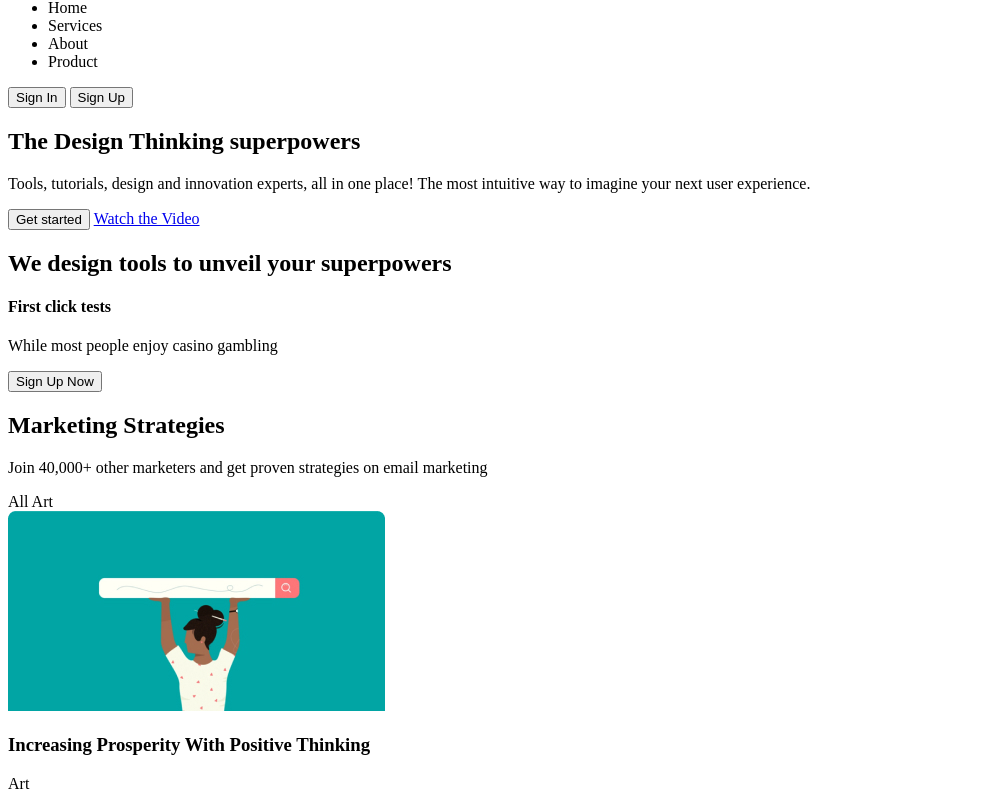
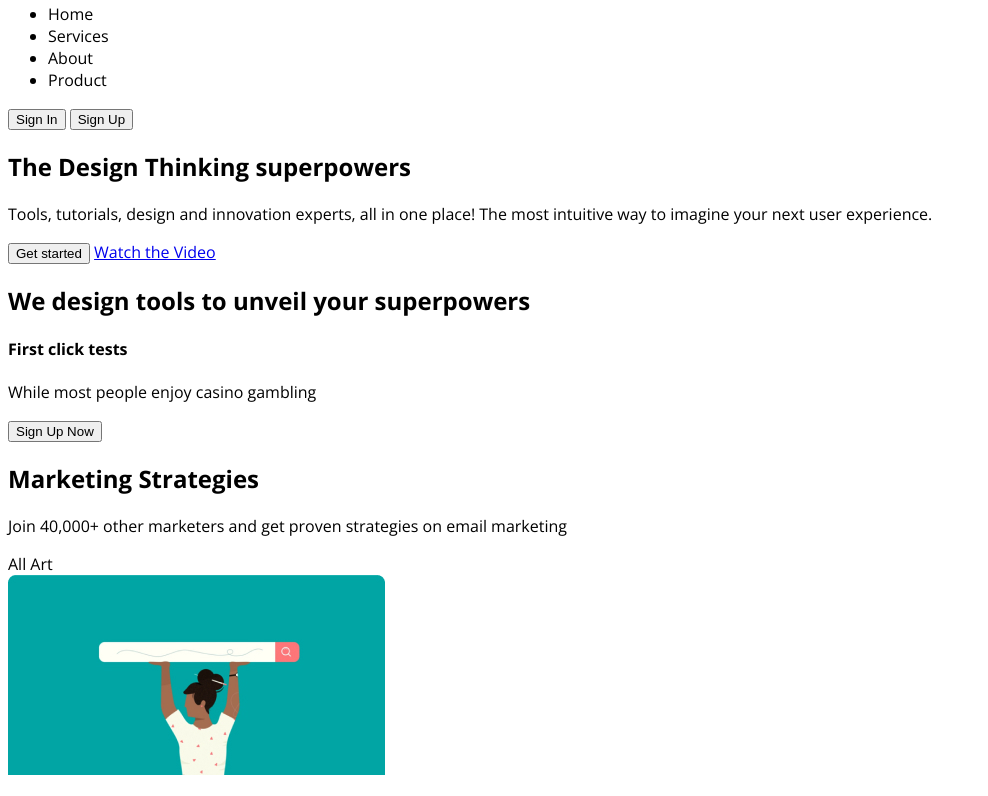
Before and after one commit to levladik/productly, a plain HTML site: page index.html in a window 1280 px wide. Shown: the part 43-839 px from the top of the page, without its empty margins (0-988 px from the left). Drawn offline with nearby package versions, Linux system fonts and the light colour scheme.

Commit message:
add fonts

```diff
--- a/index.html
+++ b/index.html
@@ -10,6 +10,7 @@
       href="https://fonts.googleapis.com/css2?family=Open+Sans:wght@400;700&family=Poppins:wght@400;700&display=swap"
       rel="stylesheet"
     />
+	 <link rel="stylesheet" href="./style.css">
 
     <title>Productly</title>
   </head>
--- a/style.css
+++ b/style.css
@@ -0,0 +1,7 @@
+html {
+	font-size: 10px;
+}
+body {
+	font-size: 1.6rem;
+	font-family: 'Open Sans', Verdana, sans-serif;
+}
```
